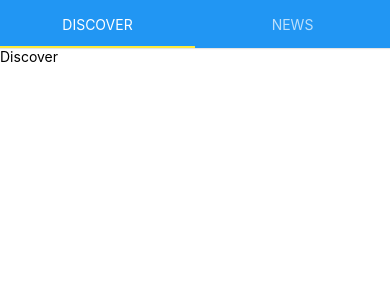
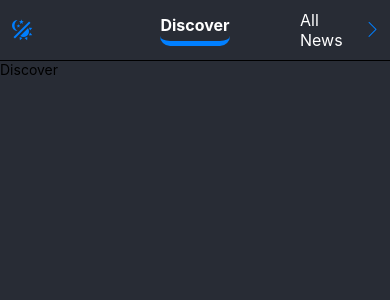
Before and after one commit to danish-faisal/ReactNativeNewsApp, a React Native app: screen / in a window 390 px wide. Shown: the top 300 px of the page. Built offline with nearby package versions, Linux system fonts and the light colour scheme.

Commit message:
Custom Tabs

```diff
--- a/App.js
+++ b/App.js
@@ -3,7 +3,7 @@
 
 export default function App() {
   return (
-    <View style={styles.container}>
+    <View style={{ ...styles.container, backgroundColor: "#282c35" }}>
       <Tabs />
     </View>
   );
--- a/components/Tabs.js
+++ b/components/Tabs.js
@@ -3,6 +3,7 @@
 import { SceneMap, TabView } from "react-native-tab-view";
 import DiscoverScreen from "../screens/DiscoverScreen";
 import NewsScreen from "../screens/NewsScreen";
+import TopNavigation from "./TopNavigation";
 
 const Tabs = () => {
   const layout = useWindowDimensions();
@@ -24,6 +25,7 @@
       renderScene={renderScene}
       onIndexChange={setIndex}
       initialLayout={{ width: layout.width }}
+      renderTabBar={() => <TopNavigation index={index} setIndex={setIndex} />}
     />
   );
 };
--- /dev/null
+++ b/components/TopNavigation.js
@@ -0,0 +1,86 @@
+import { View, Text, TouchableOpacity, StyleSheet } from "react-native";
+import React from "react";
+import {
+  AntDesign,
+  MaterialCommunityIcons,
+  SimpleLineIcons,
+} from "@expo/vector-icons";
+
+const TopNavigation = ({ index, setIndex }) => {
+  return (
+    <View style={{ ...styles.container, backgroundColor: "#282c35" }}>
+      {index === 0 ? (
+        <TouchableOpacity style={styles.left}>
+          <Text style={{ ...styles.text, color: "lightgrey" }}>
+            <MaterialCommunityIcons
+              name="theme-light-dark"
+              size={24}
+              color="#007FFF"
+            />
+          </Text>
+        </TouchableOpacity>
+      ) : (
+        <TouchableOpacity
+          style={styles.left}
+          onPress={() => setIndex(index === 0 ? 1 : 0)}
+        >
+          <SimpleLineIcons name="arrow-left" size={15} color="#007FFF" />
+          <Text style={{ ...styles.text, color: "lightgrey" }}>Discover</Text>
+        </TouchableOpacity>
+      )}
+
+      <Text style={{ ...styles.center, color: "white" }}>
+        {index ? "All News" : "Discover"}
+      </Text>
+      {index ? (
+        <TouchableOpacity style={styles.right}>
+          <Text style={styles.text}>
+            <AntDesign name="reload1" size={24} color="#007FFF" />
+          </Text>
+        </TouchableOpacity>
+      ) : (
+        <TouchableOpacity
+          style={styles.left}
+          onPress={() => setIndex(index === 0 ? 1 : 0)}
+        >
+          <Text style={{ ...styles.text, color: "white" }}>All News</Text>
+          <SimpleLineIcons name="arrow-right" size={15} color="#007FFF" />
+        </TouchableOpacity>
+      )}
+    </View>
+  );
+};
+
+const styles = StyleSheet.create({
+  container: {
+    flexDirection: "row",
+    justifyContent: "space-between",
+    padding: 10,
+    alignItems: "center",
+    borderBottomColor: "black",
+    borderBottomWidth: 0.5,
+  },
+  left: {
+    flexDirection: "row",
+    alignItems: "center",
+    width: 80,
+    justifyContent: "space-between",
+  },
+  center: {
+    paddingBottom: 6,
+    borderBottomColor: "#007FFF",
+    borderBottomWidth: 5,
+    borderRadius: 10,
+    fontSize: 16,
+    fontWeight: "700",
+  },
+  right: {
+    width: 80,
+    alignItems: "flex-end",
+  },
+  text: {
+    fontSize: 16,
+  },
+});
+
+export default TopNavigation;
--- a/package.json
+++ b/package.json
@@ -9,12 +9,13 @@
     "web": "expo start --web"
   },
   "dependencies": {
+    "@expo/vector-icons": "^13.0.0",
     "expo": "~46.0.9",
     "expo-status-bar": "~1.4.0",
     "react": "18.0.0",
     "react-native": "0.69.5",
-    "react-native-tab-view": "^3.1.1",
-    "react-native-pager-view": "5.4.24"
+    "react-native-pager-view": "5.4.24",
+    "react-native-tab-view": "^3.1.1"
   },
   "devDependencies": {
     "@babel/core": "^7.12.9"
```
Also changed, not shown: 1 other file (tests, documents, lock files or other folders).
